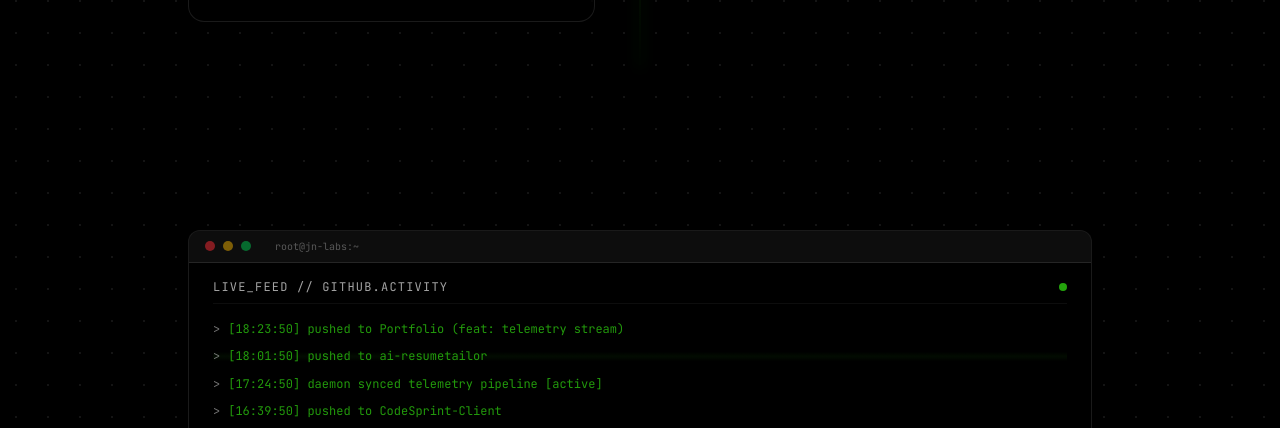
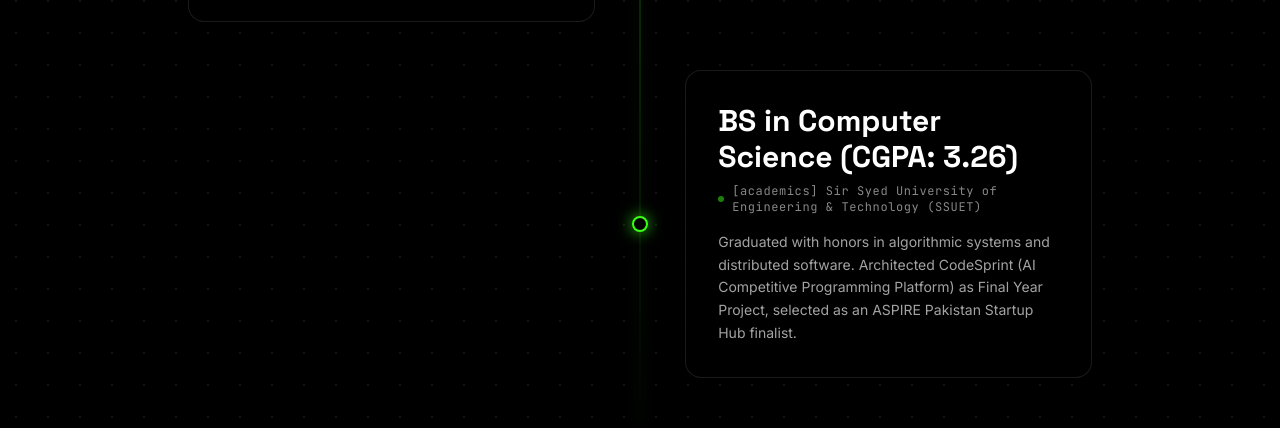
Before and after one commit to beginnercodee/Portfolio, a Next.js app: page / in a window 1280 px wide. Shown: the part 3535-3963 px from the top of the page. Built offline with nearby package versions, Linux system fonts and the light colour scheme; no server answers.

Commit message:
feat(experience): add SSUET BS Computer Science degree milestone to timeline

```diff
--- a/src/components/Experience.tsx
+++ b/src/components/Experience.tsx
@@ -15,6 +15,11 @@ const experiences = [
     role: "AI-Enhanced Web Development Intern",
     meta: "[v1.0.0] Nexium // Jul 2025 — Aug 2025",
     desc: "Built and maintained full-stack web applications using Next.js, Tailwind CSS, and Supabase. Designed scalable database architectures with Supabase & MongoDB and automated backend workflows.",
+  },
+  {
+    role: "BS in Computer Science (CGPA: 3.26)",
+    meta: "[academics] Sir Syed University of Engineering & Technology (SSUET)",
+    desc: "Graduated with honors in algorithmic systems and distributed software. Architected CodeSprint (AI Competitive Programming Platform) as Final Year Project, selected as an ASPIRE Pakistan Startup Hub finalist.",
   },
 ];
 
```
